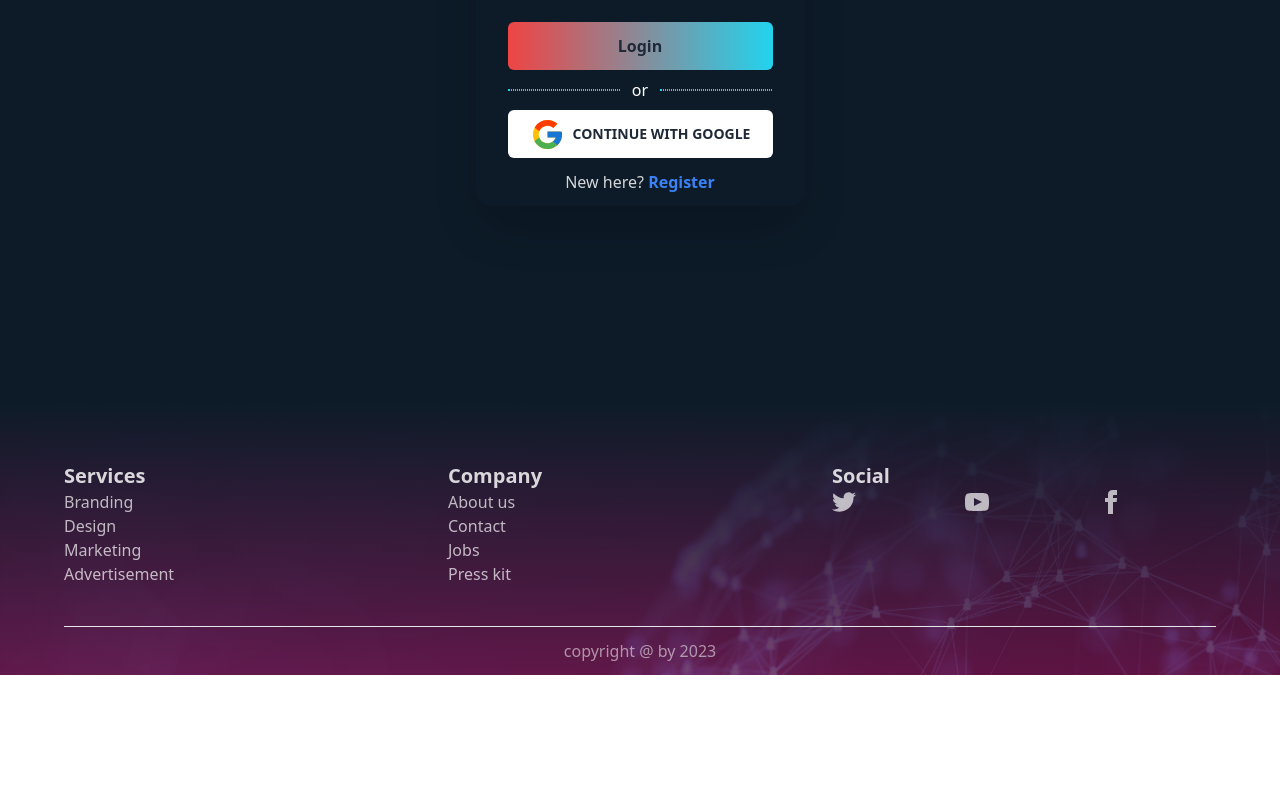
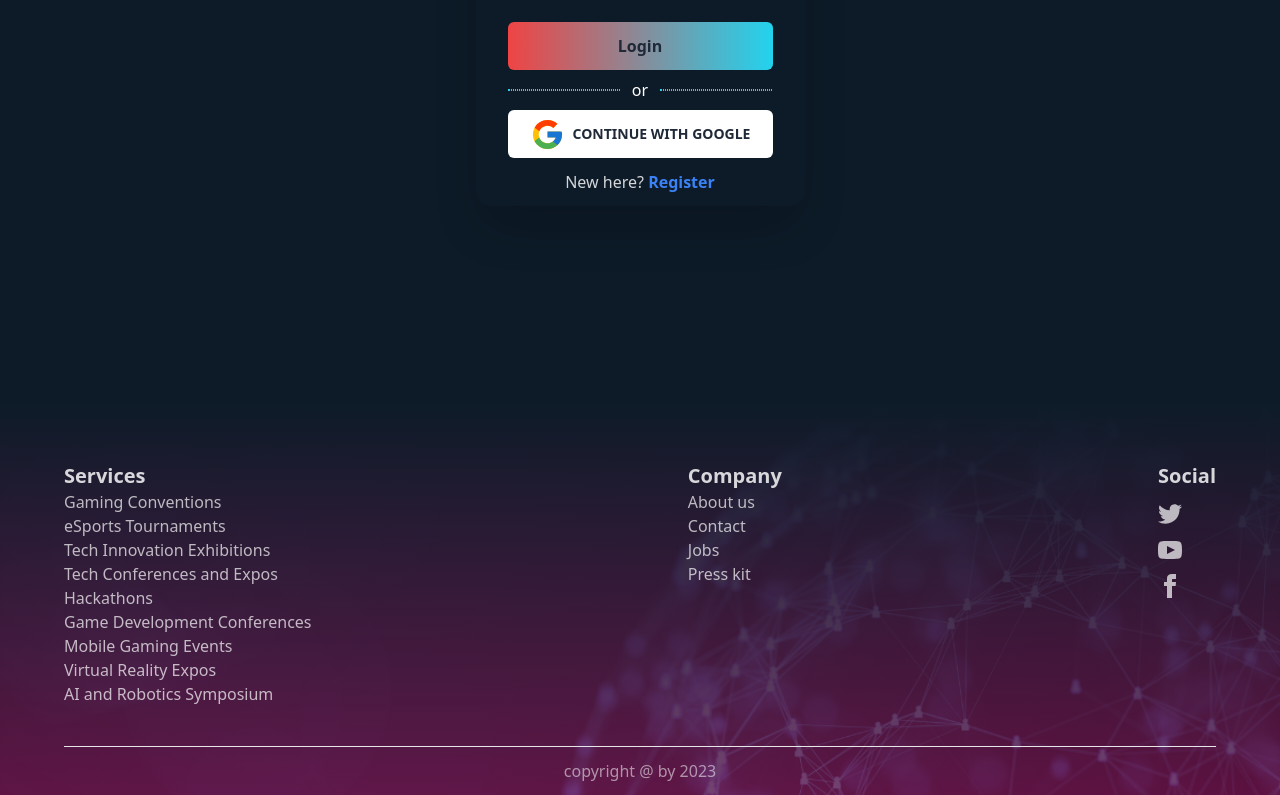
Before and after one commit to atikrahad/ar-event-management, a React (Vite) app: page /login in a window 1280 px wide. Shown: the part 466-1261 px from the top of the page. Before the commit the page ends 1141 px from the top, so only its background shows below. Built offline with nearby package versions, Linux system fonts and the light colour scheme; no server answers.

Commit message:
adding error page and modify footer

```diff
--- /dev/null
+++ b/src/Components/Catagory.jsx
@@ -0,0 +1,16 @@
+import { Link } from "react-router-dom";
+import PropTypes from "prop-types"
+
+
+const Catagory = ({item}) => {
+    const {title} = item;
+    return (
+        <Link>
+            {title}
+        </Link>
+    );
+};
+Catagory.propTypes = {
+    item: PropTypes.object.isRequired
+}
+export default Catagory;
--- a/src/Components/Footer.jsx
+++ b/src/Components/Footer.jsx
@@ -1,6 +1,11 @@
 import { Link } from "react-router-dom";
 import footerImg from "../assets/body.png";
+import { useContext } from "react";
+import { Authinfo } from "../Sharedcomponent/Authprovider";
+import Catagory from "./Catagory";
 const Footer = () => {
+
+  const {data} = useContext(Authinfo)
   return (
     <div
       style={{
@@ -10,24 +15,24 @@ const Footer = () => {
       }}
       className="py-5"
     >
-      <footer className="grid grid-cols-1 md:grid-cols-2 lg:grid-cols-3 py-10 max-w-6xl mx-auto text-[#ffffffb2]">
-        <nav className="flex flex-col">
+      <footer className="flex gap-4 flex-wrap py-10 max-w-6xl justify-center md:justify-between mx-auto text-[#ffffffb2]">
+        <nav className="flex md:text-left  flex-col">
           <header className=" font-bold text-xl text-[#ffffffd3]">Services</header>
-          <a className="link link-hover">Branding</a>
-          <a className="link link-hover">Design</a>
-          <a className="link link-hover">Marketing</a>
-          <a className="link link-hover">Advertisement</a>
+          {
+            data.map(item => <Catagory key={item.id} item={item}></Catagory>)
+          }
+
         </nav>
-        <nav className="flex flex-col">
+        <nav className="flex md:text-left  flex-col">
           <header className=" font-bold text-xl text-[#ffffffd3]">Company</header>
           <Link to='/about' className="link link-hover">About us</Link>
           <a className="link link-hover">Contact</a>
           <a className="link link-hover">Jobs</a>
           <a className="link link-hover">Press kit</a>
         </nav>
-        <nav>
+        <nav className="">
           <header className=" font-bold text-xl text-[#ffffffd3]">Social</header>
-          <div className="grid grid-flow-col gap-4">
+          <div className="flex space-y-3 py-3 flex-col">
             <a>
               <svg
                 xmlns="http://www.w3.org/2000/svg"
--- a/src/Components/Navber.jsx
+++ b/src/Components/Navber.jsx
@@ -1,5 +1,4 @@
 import { Link, NavLink } from "react-router-dom";
-import logoImg from "../assets/logo.png";
 import { useContext } from "react";
 import { Authinfo } from "../Sharedcomponent/Authprovider";
 import { FaUserCircle } from "react-icons/fa";
@@ -71,7 +70,7 @@ console.log(user);
       <div className="navbar-end">
         {user ? (
           <>
-            <Link to='/profile' className="w-10  rounded-full">
+            <Link to='/profile' className="w-10 pr-1 rounded-full">
               {
                 user.photoURL? <img className="w-full rounded-full" src={user.photoURL} alt="" />:<FaUserCircle className="text-4xl text-white"></FaUserCircle>
               }
--- /dev/null
+++ b/src/Pages/Errorpage.jsx
@@ -0,0 +1,18 @@
+import { Link } from "react-router-dom";
+
+const Errorpage = () => {
+    return (
+        <div className="bg-[#0d1b28] h-screen flex items-center justify-center">
+            <div className="space-y-3 flex flex-col justify-center items-center">
+                <h1 className="text-white text-5xl">404</h1>
+                <p className="text-xl text-white">The page you are looking for dose not exist.</p>
+                <p className="text-white">Don't worry go back home and try again.</p>
+                <div>
+                <Link to="/" className="py-2 px-3 rounded bg-gradient-to-r from-red-500 to-cyan-400">Go home</Link>
+                </div>
+            </div>
+        </div>
+    );
+};
+
+export default Errorpage;
--- a/src/Pages/Login.jsx
+++ b/src/Pages/Login.jsx
@@ -5,6 +5,8 @@ import { useContext, useState } from "react";
 import { Authinfo } from "../Sharedcomponent/Authprovider";
 import { GoogleAuthProvider } from "firebase/auth";
 import { FaEye, FaEyeSlash } from "react-icons/fa";
+import { ToastContainer, toast } from 'react-toastify';
+  import 'react-toastify/dist/ReactToastify.css';
 
 const Login = () => {
 
@@ -14,6 +16,7 @@ const Login = () => {
   const {signInUser, signInwithGoogle} = useContext(Authinfo);
 
   const navigate = useNavigate()
+  const {user} = useContext(Authinfo)
 
   const handleLoginSubmit = e => {
     e.preventDefault()
@@ -22,6 +25,19 @@ const Login = () => {
 
 
     setError('')
+    if(user){
+      toast.error('Already loged in', {
+        position: "bottom-right",
+        autoClose: 5000,
+        hideProgressBar: false,
+        closeOnClick: true,
+        pauseOnHover: true,
+        draggable: true,
+        progress: undefined,
+        theme: "colored",
+        });
+      return
+    }
 
     signInUser(email, password)
     .then(result => {
@@ -30,7 +46,7 @@ const Login = () => {
     })
     .catch(errer => {
       console.log(errer);
-      setError(errer.message)
+      setError("Invalid email/password")
     })
 
 
@@ -39,6 +55,21 @@ const Login = () => {
 
   const googleProvider = new GoogleAuthProvider();
   const handleGooglesignUp = () => {
+
+    if(user){
+      toast.error('Already loged in', {
+        position: "bottom-right",
+        autoClose: 5000,
+        hideProgressBar: false,
+        closeOnClick: true,
+        pauseOnHover: true,
+        draggable: true,
+        progress: undefined,
+        theme: "colored",
+        });
+      return
+    }
+
     signInwithGoogle(googleProvider)
     .then(result => {
       console.log(result.user);
@@ -137,6 +168,7 @@ const Login = () => {
           </div>
         </div>
       </div>
+      <ToastContainer></ToastContainer>
       <Footer></Footer>
     </div>
   );
--- a/src/main.jsx
+++ b/src/main.jsx
@@ -16,10 +16,12 @@ import EventDetails from './Pages/EventDetails'
 import Privateroute from './Sharedcomponent/Privateroute'
 import Profile from './Pages/Profile'
 import Selectedevent from './Pages/Selectedevent'
+import Errorpage from './Pages/Errorpage'
 const router = createBrowserRouter([
   {
     path: '/',
     element: <Root></Root>,
+    errorElement: <Errorpage></Errorpage>,
     children: [
       {
         path: '/',
```
